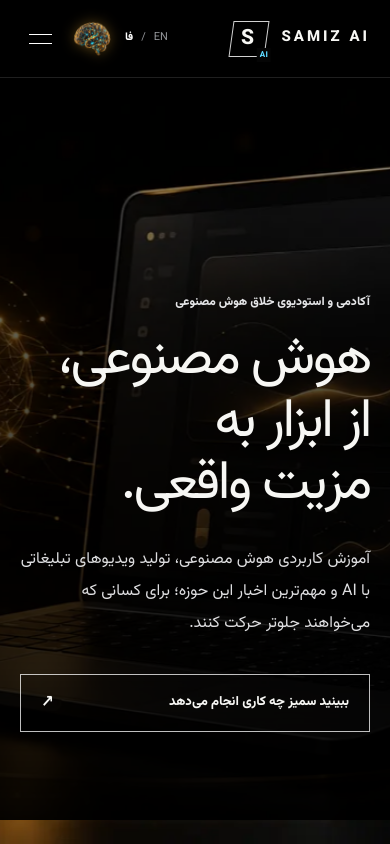
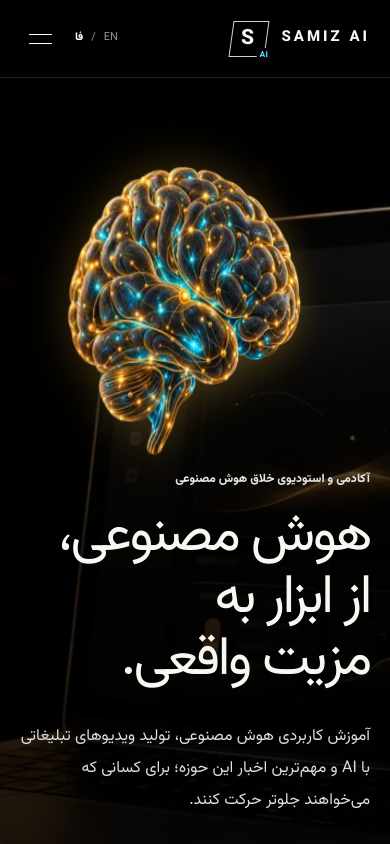
Before and after one commit to hamedsamz/samiz-ai-website, a Next.js app: page / in a window 390 px wide. Shown: the top 844 px of the page. Built offline with nearby package versions, Linux system fonts and the light colour scheme.

Commit message:
Replace hero phone with large rotating AI brain

```diff
--- a/app/home.css
+++ b/app/home.css
@@ -13,14 +13,14 @@
 .home-nav{position:absolute;left:50%;transform:translateX(-50%);display:flex;gap:clamp(18px,2.3vw,42px);align-items:center}.home-nav a{position:relative;padding:10px 0;font-size:13px;font-weight:600;white-space:nowrap}.home-nav a::after{content:"";position:absolute;inset:auto 0 3px;height:1px;transform:scaleX(0);background:#fff;transition:transform .25s ease}.home-nav a:hover::after{transform:scaleX(1)}
 .home-header-actions{display:flex;align-items:center;gap:22px}.home-language{display:flex;align-items:center;gap:5px;direction:ltr;color:#929498;font-size:12px}.home-language button{border:0;padding:5px 3px;background:none;cursor:pointer;color:inherit;font:inherit}.home-language button.active{color:#fff;font-weight:800}
 .home-header-cta{border:1px solid rgba(255,255,255,.65);padding:11px 18px;font-size:12px;font-weight:700;transition:.25s}.home-header-cta:hover{background:#fff;color:#050505}
-.home-ai-brain{width:70px;height:70px;display:grid;place-items:center;position:relative;flex:0 0 auto;perspective:500px;isolation:isolate}
-.home-ai-brain-glow{position:absolute;inset:15px;border-radius:50%;background:radial-gradient(circle,rgba(93,216,255,.34),rgba(218,157,38,.14) 45%,transparent 72%);filter:blur(7px);animation:home-brain-pulse 2.8s ease-in-out infinite;z-index:-1}
-.home-ai-brain img{display:block;width:64px;height:64px;object-fit:contain;filter:drop-shadow(0 0 7px rgba(226,164,45,.36));transform-style:preserve-3d;animation:home-brain-spin 7s linear infinite;will-change:transform}
-@keyframes home-brain-spin{0%{transform:rotateY(0deg) rotateZ(-2deg)}25%{transform:rotateY(90deg) rotateZ(1deg)}50%{transform:rotateY(180deg) rotateZ(2deg)}75%{transform:rotateY(270deg) rotateZ(-1deg)}100%{transform:rotateY(360deg) rotateZ(-2deg)}}
-@keyframes home-brain-pulse{0%,100%{opacity:.48;transform:scale(.85)}50%{opacity:1;transform:scale(1.16)}}
 .home-menu{display:none;width:42px;height:42px;padding:0;border:0;background:none;position:relative;cursor:pointer}.home-menu span{position:absolute;width:23px;height:1px;left:9px;background:#fff;transition:.25s}.home-menu span:first-child{top:16px}.home-menu span:last-child{top:25px}.home-menu.is-open span:first-child{transform:translateY(4px) rotate(45deg)}.home-menu.is-open span:last-child{transform:translateY(-5px) rotate(-45deg)}
 
 .home-hero{min-height:100svh;position:relative;display:flex;align-items:flex-end}.home-hero-media,.home-panel-image{position:absolute;inset:0;width:100%;height:100%;object-fit:cover}.home-hero-media img{width:100%;height:100%;object-fit:cover;object-position:center;animation:home-drift 14s ease-out both}
+.home-hero-brain{position:absolute;z-index:1;left:clamp(28px,4vw,80px);top:52%;width:clamp(390px,39vw,700px);aspect-ratio:1;display:grid;place-items:center;transform:translateY(-50%);perspective:1200px;isolation:isolate}
+.home-hero-brain-glow{position:absolute;inset:16%;border-radius:50%;background:radial-gradient(circle,rgba(93,216,255,.24),rgba(222,159,35,.2) 43%,transparent 72%);filter:blur(26px);animation:home-brain-pulse 3.5s ease-in-out infinite;z-index:-1}
+.home-hero-brain img{display:block;width:100%;height:100%;object-fit:contain;filter:drop-shadow(0 0 24px rgba(226,164,45,.3));transform-style:preserve-3d;animation:home-brain-spin 11s linear infinite;will-change:transform}
+@keyframes home-brain-spin{0%{transform:rotateY(0deg) rotateZ(-1deg)}25%{transform:rotateY(90deg) rotateZ(1deg)}50%{transform:rotateY(180deg) rotateZ(1deg)}75%{transform:rotateY(270deg) rotateZ(-1deg)}100%{transform:rotateY(360deg) rotateZ(-1deg)}}
+@keyframes home-brain-pulse{0%,100%{opacity:.5;transform:scale(.88)}50%{opacity:1;transform:scale(1.08)}}
 @keyframes home-drift{from{transform:scale(1.11)}to{transform:scale(1.035)}}
 .home-shade{position:absolute;inset:0;background:linear-gradient(90deg,rgba(0,0,0,.93) 0%,rgba(0,0,0,.6) 45%,rgba(0,0,0,.16) 72%),linear-gradient(0deg,rgba(0,0,0,.8),transparent 48%)}.home-fa .home-shade{background:linear-gradient(-90deg,rgba(0,0,0,.94) 0%,rgba(0,0,0,.62) 45%,rgba(0,0,0,.16) 72%),linear-gradient(0deg,rgba(0,0,0,.8),transparent 48%)}
 .home-hero-content{position:relative;z-index:2;padding-block:190px 11vh}.home-kicker{margin:0 0 18px;color:#e5e6e8;font-size:12px;font-weight:800;letter-spacing:.15em;text-transform:uppercase}.home-fa .home-kicker{letter-spacing:0}
@@ -54,13 +54,13 @@
 
 @media(max-width:1080px){
  .home-header{padding-inline:28px}.home-shell{width:min(100% - 56px,1440px)}.home-nav{display:none}.home-menu{display:block}.home-header-cta{display:none}
- .home-ai-brain{width:54px;height:54px}.home-ai-brain img{width:50px;height:50px}
+ .home-hero-brain{left:18px;width:clamp(330px,44vw,540px)}
  .home-nav.is-open{display:flex;position:absolute;inset:100px 20px auto;transform:none;padding:24px;flex-direction:column;align-items:stretch;gap:0;background:rgba(5,5,5,.97);border:1px solid rgba(255,255,255,.18)}.home-nav.is-open a{padding:14px 10px;border-bottom:1px solid rgba(255,255,255,.1)}
  .home-course-art{opacity:.66}.home-prompt-window{width:48vw;left:74%}.home-orbit{left:74%}.home-founder-copy{padding:65px}.home-python-inner{gap:50px}
 }
 @media(max-width:760px){
- .home-shell{width:min(100% - 40px,1440px)}.home-header{height:78px;padding-inline:20px}.home-logo{font-size:15px}.home-mark{width:36px;height:36px}.home-nav.is-open{inset:78px 12px auto}.home-language{font-size:11px}.home-header-actions{gap:8px}.home-ai-brain{width:44px;height:44px}.home-ai-brain img{width:40px;height:40px}
- .home-hero{min-height:820px}.home-hero-media img{object-position:66% center}.home-shade,.home-fa .home-shade{background:linear-gradient(0deg,rgba(0,0,0,.94) 0%,rgba(0,0,0,.64) 58%,rgba(0,0,0,.2) 100%)}.home-hero-content{padding-block:160px 88px}.home-hero h1,.home-fa .home-hero h1{font-size:clamp(44px,14vw,64px)}.home-lead{font-size:16px;line-height:1.8}.home-scroll{display:none}.home-button{width:100%;min-width:0}
+ .home-shell{width:min(100% - 40px,1440px)}.home-header{height:78px;padding-inline:20px}.home-logo{font-size:15px}.home-mark{width:36px;height:36px}.home-nav.is-open{inset:78px 12px auto}.home-language{font-size:11px}.home-header-actions{gap:10px}
+ .home-hero{min-height:920px}.home-hero-media img{object-position:64% center}.home-hero-brain{left:50%;top:31%;width:min(88vw,500px);transform:translate(-50%,-50%)}.home-shade,.home-fa .home-shade{background:linear-gradient(0deg,rgba(0,0,0,.96) 0%,rgba(0,0,0,.72) 53%,rgba(0,0,0,.18) 100%)}.home-hero-content{padding-block:470px 88px}.home-hero h1,.home-fa .home-hero h1{font-size:clamp(44px,14vw,64px)}.home-lead{font-size:16px;line-height:1.8}.home-scroll{display:none}.home-button{width:100%;min-width:0}
  .home-pillars{grid-template-columns:1fr;padding-block:10px}.home-pillars article{min-height:130px;padding:28px 6px;border-inline-end:0;border-bottom:1px solid var(--home-line)}.home-pillars article:last-child{border-bottom:0}
  .home-panel{min-height:760px;height:auto}.home-panel-shade,.home-fa .home-panel-shade{background:linear-gradient(0deg,rgba(0,0,0,.97) 0%,rgba(0,0,0,.79) 54%,rgba(0,0,0,.13) 100%)}.home-panel-content{padding-block:310px 72px}.home-panel-content h2,.home-fa .home-panel-content h2{font-size:clamp(40px,12vw,58px)}.home-panel-content>p:not(.home-kicker){font-size:15px}
  .home-course{min-height:800px}.home-prompt-window{width:76vw;left:50%;top:29%}.home-orbit{left:50%;top:29%}.orbit-one{width:120vw}.orbit-two{width:87vw}.home-app-panel .home-panel-image,.home-media-panel .home-panel-image,.home-news-panel .home-panel-image{object-position:center top}
@@ -71,4 +71,4 @@
  .home-final{min-height:620px;padding-block:90px}.home-final h2,.home-fa .home-final h2{font-size:44px}.home-final-actions{align-items:stretch;flex-direction:column;gap:10px}.home-text-link{justify-content:space-between}
  .home-footer .home-shell{grid-template-columns:1fr;text-align:center}.home-footer .home-logo{justify-content:center}.home-footer>div>div,.home-fa .home-footer>div>div{justify-content:center}.home-footer p{order:3}
 }
-@media(prefers-reduced-motion:reduce){.home *{scroll-behavior:auto!important;animation:none!important;transition:none!important}.home-ai-brain img{transform:none!important}}
+@media(prefers-reduced-motion:reduce){.home *{scroll-behavior:auto!important;animation:none!important;transition:none!important}.home-hero-brain img{transform:none!important}}
--- a/app/page.tsx
+++ b/app/page.tsx
@@ -148,16 +148,16 @@ export default function Home() {
             <button className={lang === "en" ? "active" : ""} onClick={() => changeLanguage("en")}>EN</button>
           </div>
           <a className="home-header-cta" href="#contact">{t.contact}</a>
-          <span className="home-ai-brain" aria-hidden="true">
-            <span className="home-ai-brain-glow" />
-            <img src="/images/ai-brain-header.webp" alt="" />
-          </span>
           <button className={`home-menu ${menuOpen ? "is-open" : ""}`} type="button" aria-label={lang === "fa" ? "باز کردن منو" : "Open menu"} aria-expanded={menuOpen} onClick={() => setMenuOpen(!menuOpen)}><span /><span /></button>
         </div>
       </header>
 
       <section className="home-hero">
-        <div className="home-hero-media" aria-hidden="true"><img src="/images/slide-ai-app-studio.webp" alt="" /></div>
+        <div className="home-hero-media" aria-hidden="true"><img src="/images/hero-laptop-clean.webp" alt="" /></div>
+        <div className="home-hero-brain" aria-hidden="true">
+          <span className="home-hero-brain-glow" />
+          <img src="/images/ai-brain-header.webp" alt="" />
+        </div>
         <div className="home-shade" />
         <div className="home-hero-content home-shell">
           <p className="home-kicker">{t.heroKicker}</p><h1>{t.heroTitle}</h1><p className="home-lead">{t.heroText}</p>
```
Also changed, not shown: public/images/hero-laptop-clean.webp (added).
